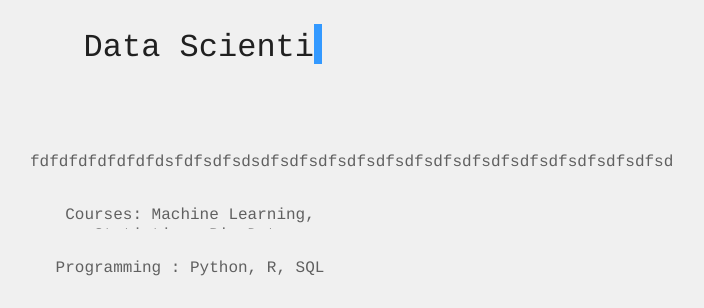
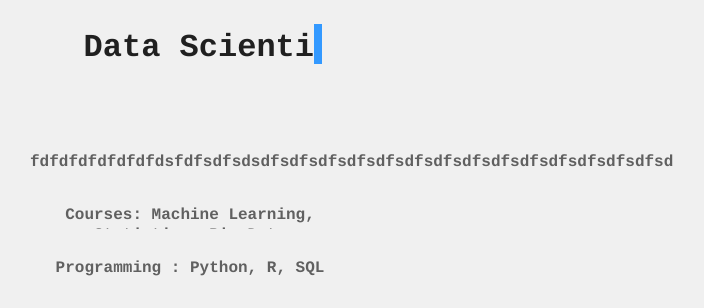
Before and after one commit to prateekutd/prateekutd.github.io, a plain HTML site: page index.html in a window 1280 px wide. Shown: the top 308 px of the page, without its empty margins (418-1122 px from the left). Drawn offline with Linux system fonts and the light colour scheme.

Commit message:
Update main.css

```diff
--- a/stylesheets/main.css
+++ b/stylesheets/main.css
@@ -6,7 +6,7 @@ body {
   background-color: #F0F0F0;
   font-family: Courier, monospace;
   font-style: normal;
-  font-weight: 100;
+  font-weight: 1000;
   color: #202020;
   font-smoothing: antialiased;
 }
```
